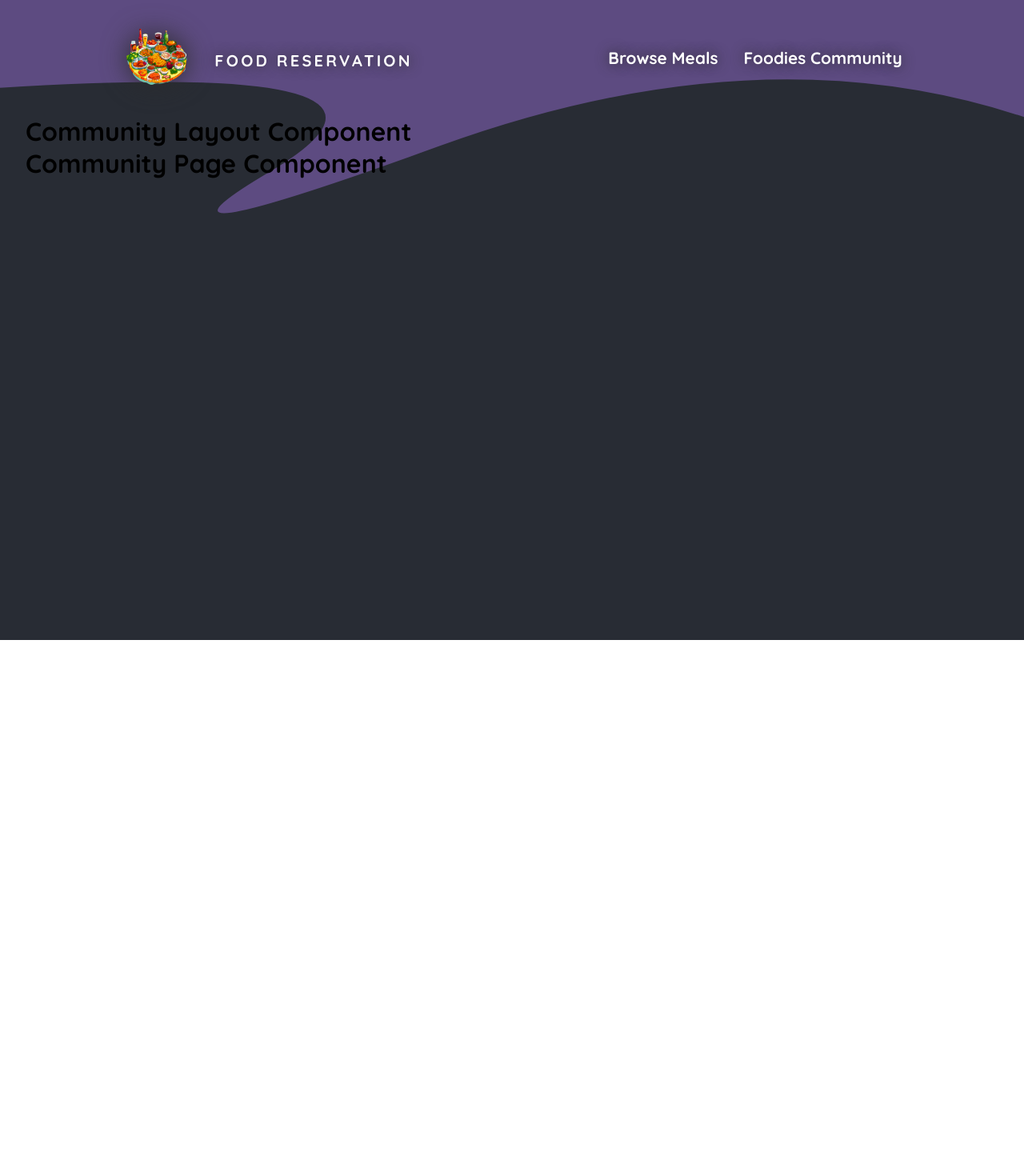
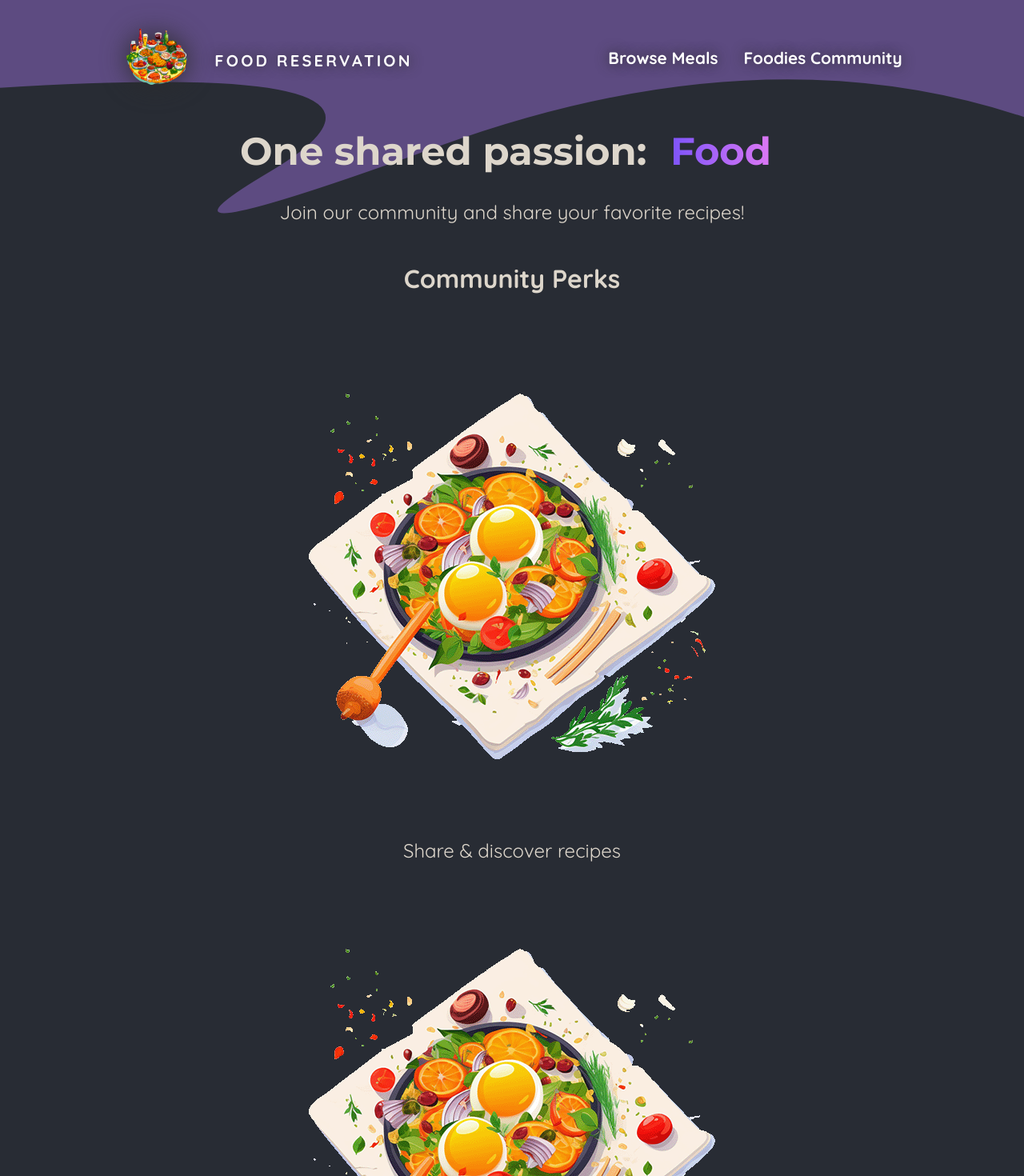
Before and after one commit to Hesam-javadiun/next-food-sharing, a Next.js app: page /community in a window 1280 px wide. Shown: the top 1470 px of the page at 80% size. Before the commit the page ends 800 px from the top, so only its background shows below. Built offline with nearby package versions, Linux system fonts and the light colour scheme.

Commit message:
image slider and community dummy content finished

```diff
--- a/app/community/layout.tsx
+++ /dev/null
@@ -1,12 +0,0 @@
-import type { ReactNode } from "react";
-
-const CommunityLayout = function ({children} : {children: ReactNode}) {
-  return (
-    <div>
-      <h1>Community Layout Component</h1>
-      {children}
-    </div>
-  );
-};
-
-export default CommunityLayout
--- /dev/null
+++ b/app/community/page.module.css
@@ -0,0 +1,51 @@
+.container {
+  display: flex;
+  flex-direction: column;
+  justify-content: center;
+  align-items: center;
+  color: var(--white-text-color);
+  /* gap: 2rem; */
+}
+
+.container * {
+    margin: 1rem;
+}
+
+.container h1 {
+  font-size: 3rem;
+  font-family: "Montserrat", sans-serif;
+}
+
+.container p {
+    font-size: 1.5rem;
+}
+
+.container h2 {
+    font-size: 2rem;
+    margin: 2rem;
+}
+
+.container span {
+    background: linear-gradient(
+      90deg,
+      var(--purple-color),
+      var(--purple-color-light)
+    );
+  background-clip: text;
+  color: transparent;
+  -webkit-background-clip: text;
+  -webkit-text-fill-color: transparent;
+}
+
+
+
+/*
+color
+font-size
+font-weight
+text-align
+letter spacing
+font variant
+
+
+*/
--- a/app/community/page.tsx
+++ b/app/community/page.tsx
@@ -1,9 +1,33 @@
+import CommunityContent from "@/components/community-content";
+import classes from './page.module.css'
+import communityPerkImage from "@/assets/icons/meal.png";
+
 const CommunityPage = function () {
   return (
-    <main>
-      <h1>Community Page Component</h1>
+    <main className={classes.container}>
+      <h1>
+        One shared passion: <span>Food</span>
+      </h1>
+      <p>Join our community and share your favorite recipes!</p>
+      <h2>Community Perks</h2>
+
+      <CommunityContent
+        paragraph={"Share & discover recipes"}
+        alt="Share & discover recipes"
+        imageSource={communityPerkImage}
+      ></CommunityContent>
+      <CommunityContent
+        paragraph={"Find new friends & like-minded people"}
+        alt="Find new friends & like-minded people"
+        imageSource={communityPerkImage}
+      ></CommunityContent>
+      <CommunityContent
+        paragraph={"Participate in exclusive events"}
+        alt="Participate in exclusive events"
+        imageSource={communityPerkImage}
+      ></CommunityContent>
     </main>
   );
 };
 
-export default CommunityPage
+export default CommunityPage;
--- /dev/null
+++ b/components/community-content/community-content.tsx
@@ -0,0 +1,26 @@
+import Image from "next/image";
+
+type CommunityContentProps = {
+  paragraph: string;
+  imageSource: any;
+  alt: string;
+};
+
+const CommunityContent = function ({
+  paragraph,
+  imageSource,
+  alt,
+}: CommunityContentProps) {
+  return (
+    <>
+      <Image
+        src={imageSource.src}
+        width={imageSource.width}
+        height={imageSource.height}
+        alt={alt}
+      />
+      <p>{paragraph}</p>
+    </>
+  );
+};
+export default CommunityContent;
--- /dev/null
+++ b/components/community-content/index.ts
@@ -0,0 +1 @@
+export {default } from './community-content'
--- /dev/null
+++ b/components/image-slider/index.ts
@@ -0,0 +1 @@
+export { default } from "./image-slider";
```
Also changed, not shown: app/page.module.css (+5 -6 lines), app/page.tsx (+28 -14 lines), components/header/header.tsx (+1 -0 lines), components/image-slider/image-slider.tsx (added, +63 -0 lines), components/image-slider/styles.module.css (added, +26 -0 lines), components/community-content/community-content.module.css (added).
